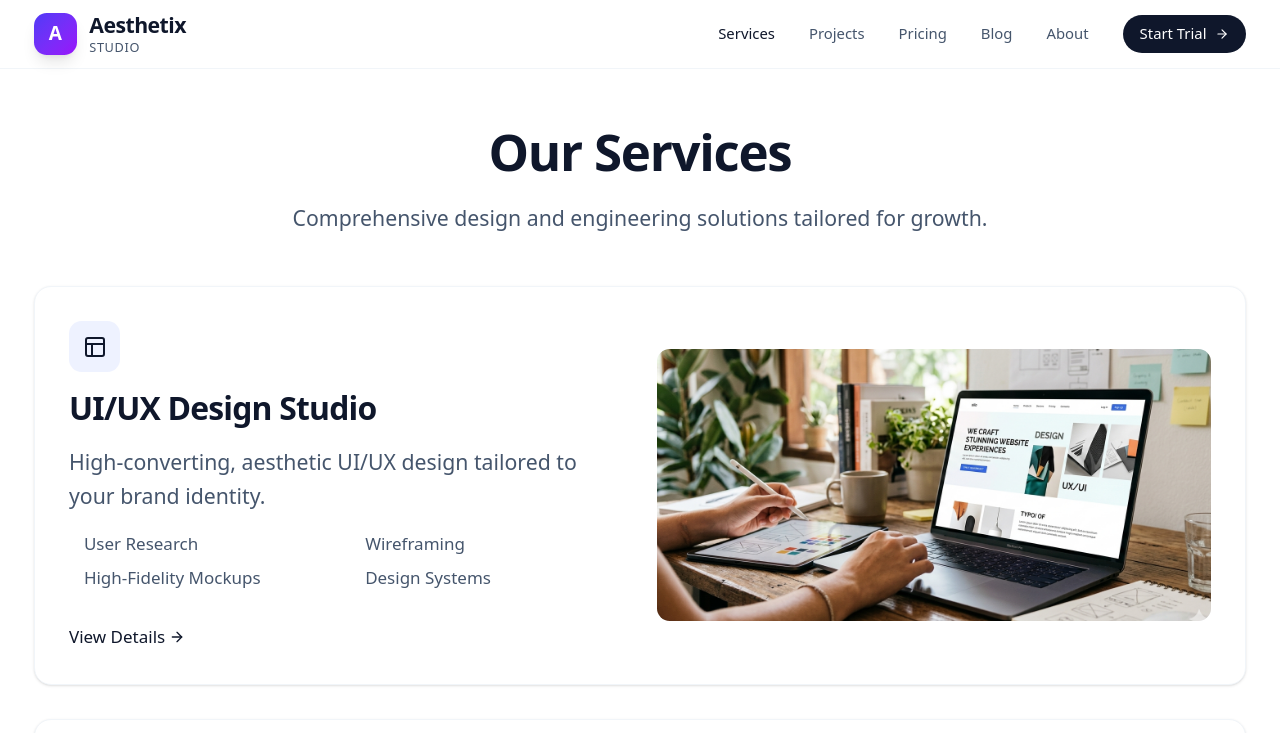
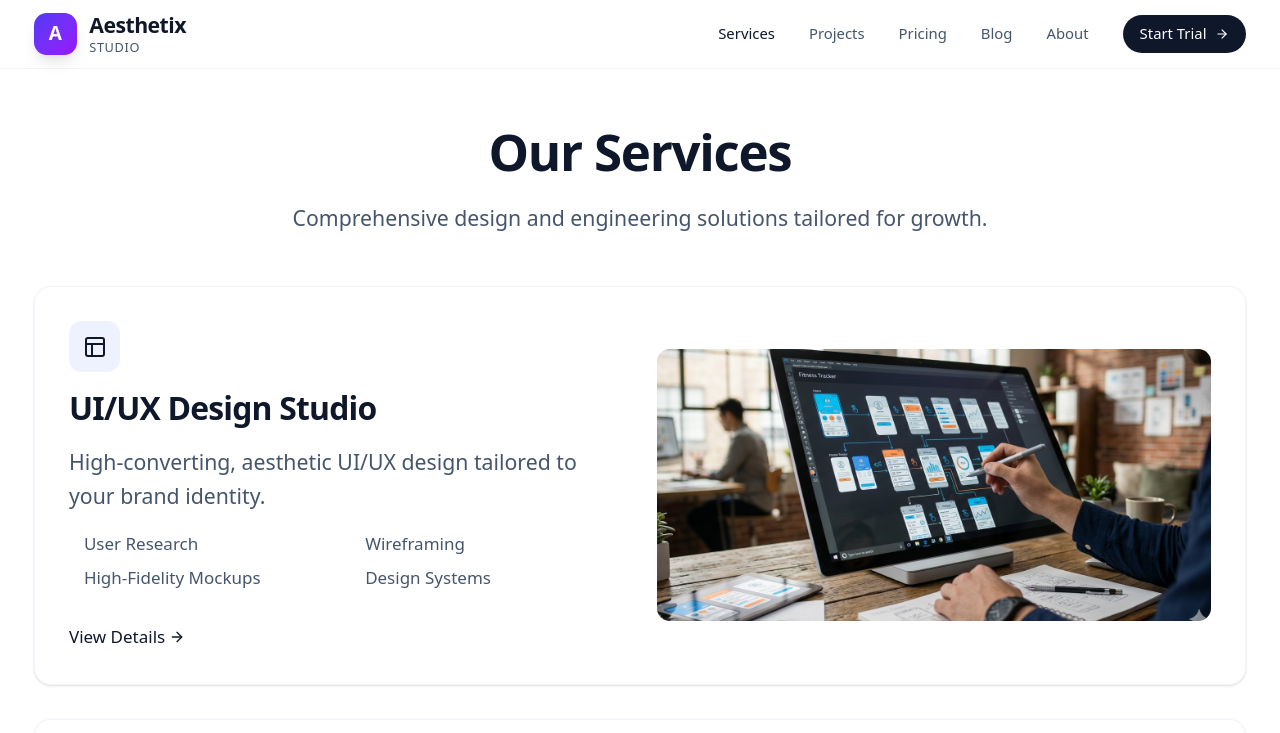
Before and after one commit to Aesthetix-Studio/Aesthetix-Studio, a React (Vite) app: page /services in a window 1280 px wide. Shown: the top 733 px of the page. Built offline with nearby package versions, Linux system fonts and the light colour scheme.

Commit message:
fix: update service images for UI/UX design and custom web applications

```diff
--- a/pages/Services.tsx
+++ b/pages/Services.tsx
@@ -8,10 +8,10 @@ import SEO from '../components/SEO';
 // Helper function to get service-specific images
 const getServiceImage = (slug: string): string => {
   const serviceImages: Record<string, string> = {
-    'ui-ux-design': '/images/services/website-design.jpg',
+    'ui-ux-design': '/images/services/ui-ux-design.png',
     'web-development': '/images/services/web-development.png',
     'react-development': '/images/services/react-development.png',
-    'custom-web-applications': '/images/services/web-development.png',
+    'custom-web-applications': '/images/services/custom-web-applications.png',
     'maintenance-support': '/images/services/maintenance-support.png',
     'seo-friendly-websites': '/images/services/seo-friendly-websites.png'
   };
```
